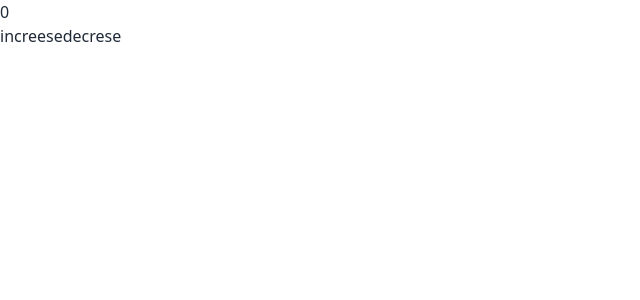
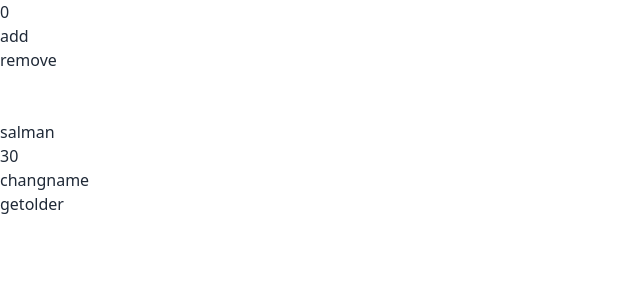
Before and after one commit to salman3001/buyzone-ecomerce-app, a Next.js app: page / in a window 1280 px wide. Shown: the top 300 px of the page, without its empty margins (0-640 px from the left). Built offline with nearby package versions, Linux system fonts and the light colour scheme.

Commit message:
Improved statemanager - test

```diff
--- /dev/null
+++ b/context/cart.ts
@@ -0,0 +1,22 @@
+import createState from "./createStateStore"
+
+interface Action {
+    type: "add" | "remove"
+}
+
+export const [CartStateProvider, useCartStore] = createState(
+    { count: 0 },
+    (state, action: Action) => {
+        switch (action.type) {
+            case "add":
+                return { ...state, count: state.count+1 }
+                break;
+            case "remove":
+                return { ...state, count: state.count-1 }
+                break;
+
+            default:
+                break;
+        }
+        return state
+    })
--- /dev/null
+++ b/context/createStateStore.tsx
@@ -0,0 +1,30 @@
+import { createContext, ReactNode, useContext, useReducer, useState } from "react"
+
+
+
+export default function createState<I,A>(initialState: I, reducerFn: (state: I, action: A) => I): [({ children }: {
+    children: ReactNode;
+}) => JSX.Element, () => [I, (action: A) => void]] {
+
+    const state = initialState
+
+    const Store = createContext({ state, dispatch: (action: A) => { } })
+
+    const StoreProvider = ({ children }: { children: ReactNode }) => {
+        const [state, dispatch] = useReducer(reducerFn, initialState)
+        return (
+            <Store.Provider value={{ state, dispatch }}>
+                {children}
+            </Store.Provider>
+        )
+    }
+
+    const useStore = ():[I,(action: A) => void] => {
+        const {state,dispatch} = useContext(Store)
+        return [state,dispatch]
+    }
+
+
+
+    return [StoreProvider, useStore]
+}
--- a/context/useCartReducer.ts
+++ /dev/null
@@ -1,42 +0,0 @@
-import { useReducer } from "react"
-
-interface State {
-    cartCount: number
-}
-const state: State = {
-    cartCount: 0
-}
-
-interface Action {
-    type: "add" | "remove",
-    payload?:any
-}
-
-const reducer = (state: State, action: Action): State => {
-
-    switch (action.type) {
-        case "add":
-            return { ...state, cartCount: state.cartCount + 1 }
-            break;
-        case "remove":
-            return { ...state, cartCount: state.cartCount - 1 }
-            break;
-
-        default:
-            return state
-            break;
-    }
-}
-
-export default function useCartReducer() {
-    const [cartState, cartDispatch] = useReducer(reducer, state)
-    return {
-        cartState,
-        cartDispatch
-    }
-}
-
-export const createCartContext={
-    cartState:state,
-    cartDispatch:(action:Action)=>{}
-}
--- a/context/useStateStore.tsx
+++ /dev/null
@@ -1,32 +0,0 @@
-import { useContext, createContext, ReactNode } from "react";
-import useCartReducer,{createCartContext} from "./useCartReducer";
-
-
-//initalizing context with all imported contexts
-
-const StateStore = createContext({
-    ...createCartContext
-})
-
-//creating store provider with reducerhook
-
-export const StateStoreProvide = ({ children }: { children: ReactNode }) => {
-    const {cartState,cartDispatch} =useCartReducer()
-
-
-    return (
-        <StateStore.Provider value={{
-            cartState,
-            cartDispatch
-        }}>
-            {children}
-        </StateStore.Provider>
-    )
-}
-
-//Creating useStoreHook
-
-export default function useStore() {
-    const store = useContext(StateStore)
-    return store
-}
--- /dev/null
+++ b/context/user.ts
@@ -0,0 +1,27 @@
+import createState from "./createStateStore";
+
+interface Action{
+    type:"changeName"|"getOlder",
+    payload?:any
+
+}
+
+export const [UserStateProvider,useUserState]=createState({
+    name:"salman",
+    age:30
+},
+(state,action:Action)=>{
+switch (action.type) {
+    case "changeName":
+        return {...state,name:action.payload}
+        break;
+        case "getOlder":
+        return {...state,age:state.age+1}
+        break;
+
+    default:
+        return state
+        break;
+}
+}
+)
--- a/pages/_app.tsx
+++ b/pages/_app.tsx
@@ -1,10 +1,13 @@
 import '../styles/globals.css'
 import type { AppProps } from 'next/app'
-import {StateStoreProvide} from '../context/useStateStore'
+import {CartStateProvider} from '../context/cart'
+import {UserStateProvider } from "../context/user"
 
 export default function App({ Component, pageProps }: AppProps) {
   return(
-  <StateStoreProvide>
+  <CartStateProvider>
+    <UserStateProvider>
     <Component {...pageProps} />
-  </StateStoreProvide>)
+    </UserStateProvider>
+  </CartStateProvider>)
 }
--- a/pages/index.tsx
+++ b/pages/index.tsx
@@ -1,8 +1,12 @@
 import Head from 'next/head'
-import useStore from '../context/useStateStore'
+import { useCartStore } from '../context/cart'
+import { useUserState } from '../context/user'
 
 export default function Home() {
-  const {cartState,cartDispatch} = useStore()
+
+  const [cartState, cartDispatch] = useCartStore()
+  const [userState, userDispatch] = useUserState()
+
   return (
     <div>
       <Head>
@@ -12,13 +16,25 @@ export default function Home() {
       </Head>
 
       <div>
-        {cartState.cartCount}
+        {cartState.count}
 
       </div>
       <div>
       </div>
- <button onClick={()=>cartDispatch({type:"add"})}>increese</button>
- <button onClick={()=>cartDispatch({type:"remove"})}>decrese</button>
+      <button onClick={() => cartDispatch({ type: "add" })} >add</button>
+      <br />
+      <button onClick={() => cartDispatch({ type: "remove" })} >remove</button>
+       <br />
+       <br />
+       <br />
+       <div>
+            {userState.name} <br />
+            {userState.age}
+       </div>
+       <button onClick={()=>userDispatch({type:"changeName",payload:"rinku"})}>changname</button>
+       <br />
+       <button onClick={()=>userDispatch({type:"getOlder"})}>getolder</button>
+
     </div>
   )
 }
```
